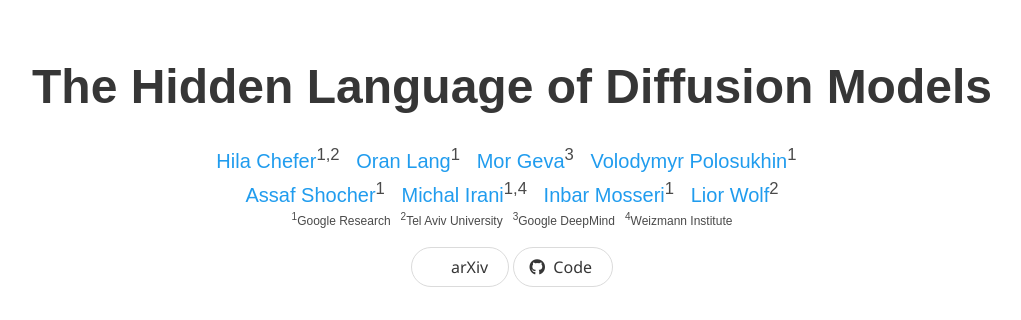
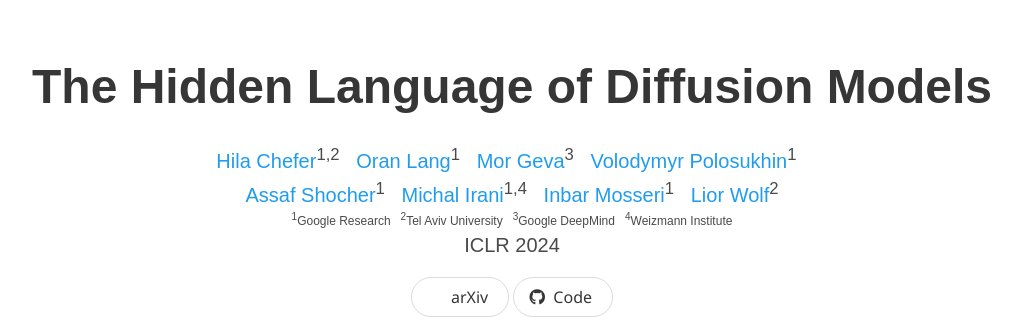
Before and after one commit to hila-chefer/Conceptor, a plain HTML site: page index.html in a window 1280 px wide. Shown: the top 320 px of the page, without its empty margins (128-1149 px from the left). Drawn offline with nearby package versions, Linux system fonts and the light colour scheme; some icons are missing; a web font is replaced by a local one.

Commit message:
Update index.html

```diff
--- a/index.html
+++ b/index.html
@@ -76,7 +76,7 @@
           </div>
 
           <div class="is-size-5 publication-authors">
-<!--            <span class="author-block">CONFERENCE</span> -->
+		<span class="author-block">ICLR 2024</span>
           </div>
 
           <div class="column has-text-centered">
```
